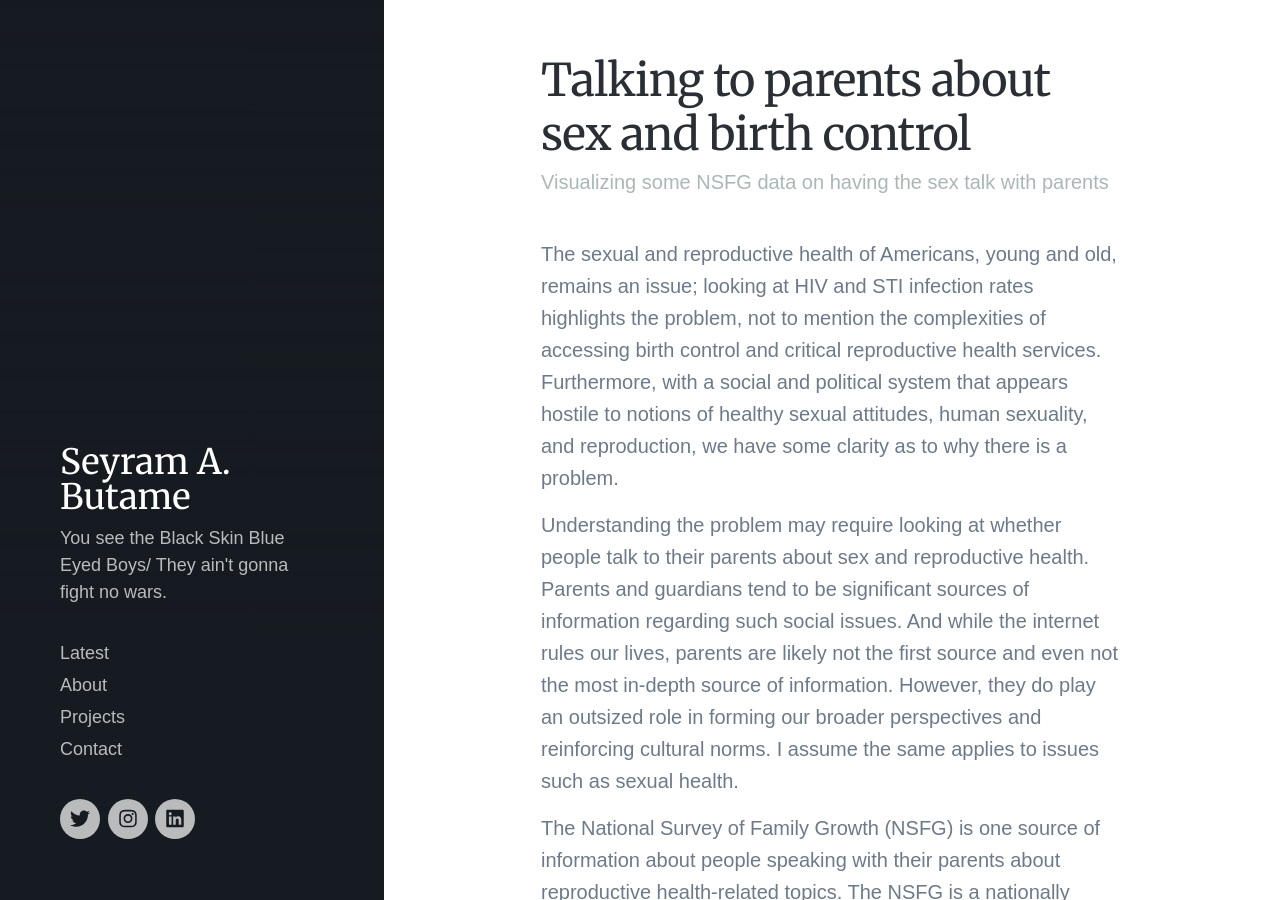
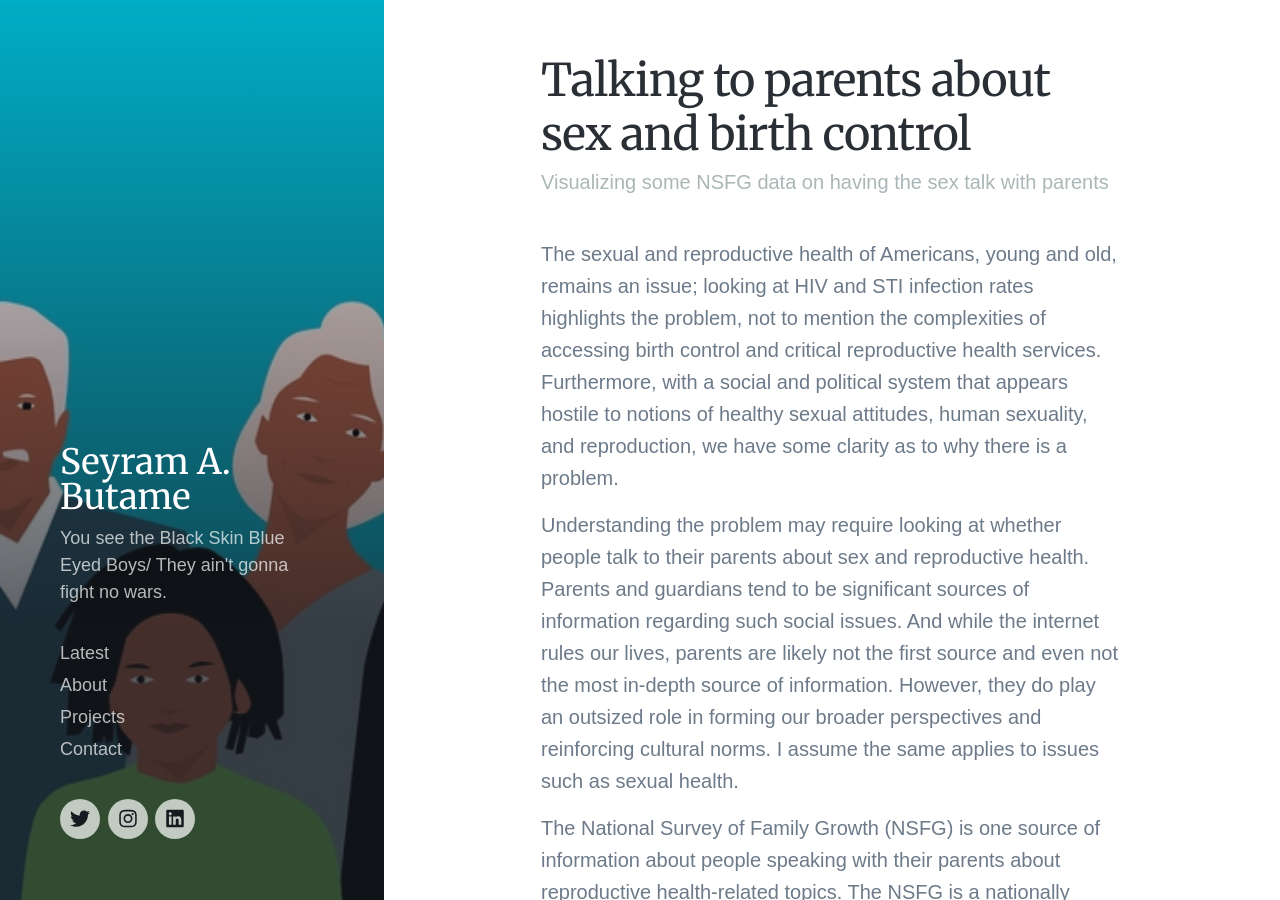
Before and after one commit to butames/blog.github.io, a Jekyll site: the page built from _projects/20220815talkpar.md, in a window 1280 px wide and 900 px high. Built offline with Jekyll 4.4.1, drawn with Linux system fonts in a browser that asks for light colours; nearby versions of some CDN libraries; some web fonts are replaced.

Commit message:
Update 20220815talkpar.md

```diff
--- a/_projects/20220815talkpar.md
+++ b/_projects/20220815talkpar.md
@@ -2,7 +2,7 @@
 title: 'Talking to parents about sex and birth control'
 subtitle: 'Visualizing some NSFG data on having the sex talk with parents'
 date: 2022-08-15 18:30:00
-featured_image: '/images/blog_images/20220816family.jpg'
+featured_image: '/images/blog_images/2022-08-16-family.jpg'
 ---
 
 The sexual and reproductive health of Americans, young and old, remains an issue; looking at HIV and STI infection rates highlights the problem, not to mention the complexities of accessing birth control and critical reproductive health services. Furthermore, with a social and political system that appears hostile to notions of healthy sexual attitudes,  human sexuality, and reproduction, we have some clarity as to why there is a problem.
```
